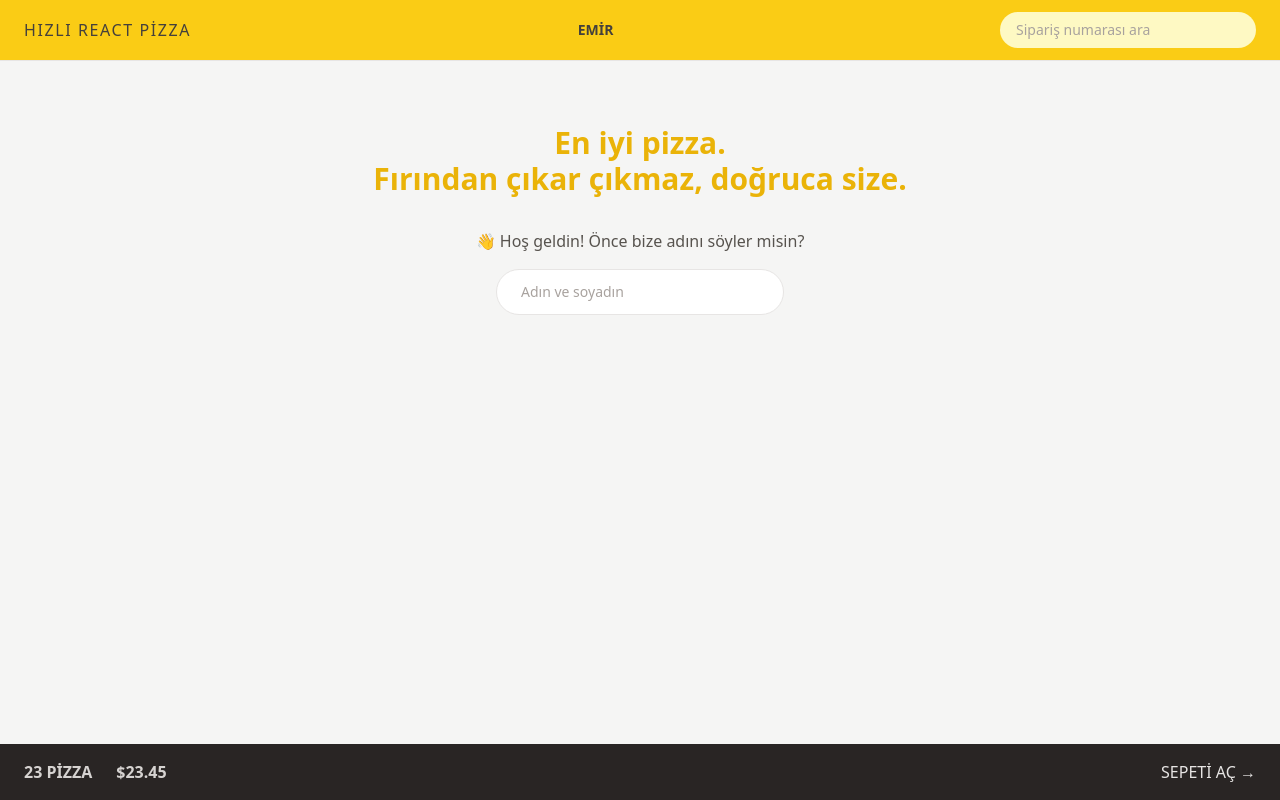
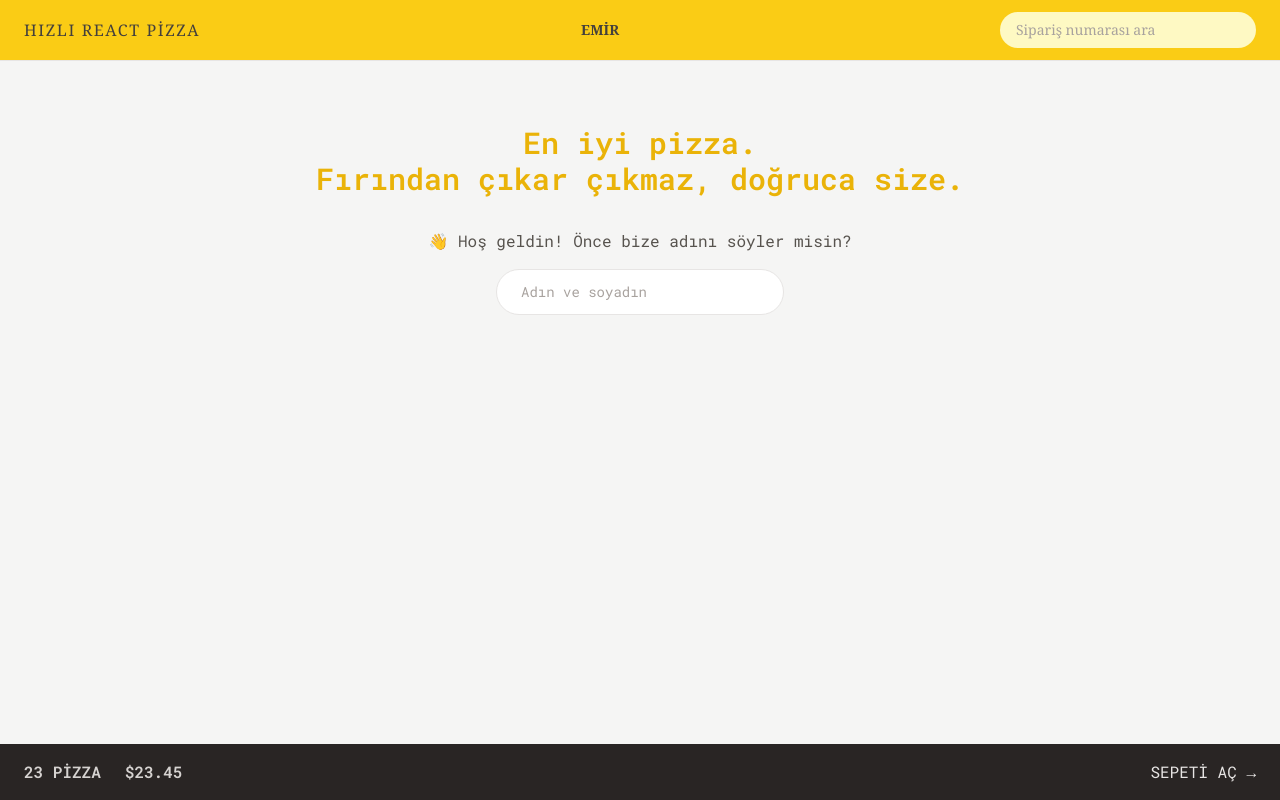
Before and after one commit to Emirkcgl/pizza-react, a React (Vite) app: page / in a window 1280 px wide. Built offline with nearby package versions, Linux system fonts and the light colour scheme.

Commit message:
Configuring Tailwind: Custom Font Family

```diff
--- a/index.html
+++ b/index.html
@@ -3,6 +3,10 @@
   <head>
     <meta charset="UTF-8" />
     <link rel="icon" type="image/svg+xml" href="/vite.svg" />
+    <link
+      href="https://fonts.googleapis.com/css2?family=Roboto+Mono:wght@300;400;500;600;700&display=swap"
+      rel="stylesheet"
+    />
     <meta name="viewport" content="width=device-width, initial-scale=1.0" />
     <title>Hızlı React Pizza</title>
   </head>
--- a/src/UI/Header.jsx
+++ b/src/UI/Header.jsx
@@ -3,7 +3,7 @@
 import Username from "../features/user/Username";
 function Header() {
   return (
-    <header className="flex items-center justify-between border-b border-stone-200 bg-yellow-400 px-4 py-3 uppercase sm:px-6">
+    <header className="flex items-center justify-between border-b border-stone-200 bg-yellow-400 px-4 py-3 font-serif uppercase sm:px-6">
       <Link to="/" className="tracking-widest">
         Hızlı React Pizza
       </Link>
--- a/tailwind.config.js
+++ b/tailwind.config.js
@@ -2,7 +2,14 @@
 export default {
   content: ["./index.html", "./src/**/*.{js,ts,jsx,tsx}"],
   theme: {
-    extend: {},
+    extend: {
+      fontFamily: {
+        sans: ["Roboto Mono", "monospace"],
+      },
+      height: {
+        header: "100dvh",
+      },
+    },
   },
   plugins: [],
 };
```
